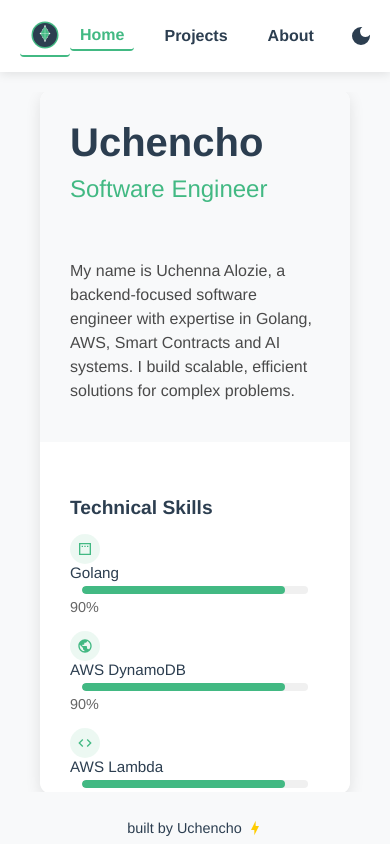
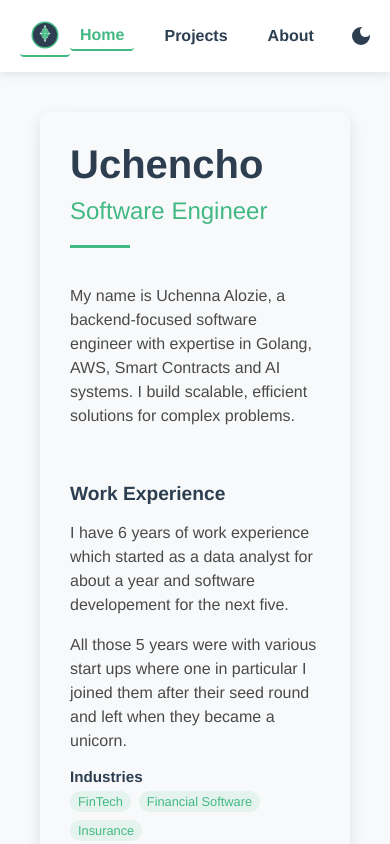
Before and after one commit to Uchencho/web-portfolio, a Vue app: page / in a window 390 px wide. Built offline with nearby package versions, Linux system fonts and the light colour scheme.

Commit message:
fix mobile view

```diff
--- a/src/App.vue
+++ b/src/App.vue
@@ -131,7 +131,7 @@ html, body {
   width: 100%;
   height: 100vh;
   box-sizing: border-box;
-  overflow: hidden;
+  overflow-x: hidden;
 }
 
 *, *:before, *:after {
@@ -143,12 +143,11 @@ html, body {
   -webkit-font-smoothing: antialiased;
   -moz-osx-font-smoothing: grayscale;
   color: #2c3e50;
-  height: 100vh;
+  min-height: 100vh;
   display: flex;
   flex-direction: column;
   width: 100%;
   position: relative;
-  overflow: hidden;
 }
 
 /* Dark mode styles */
@@ -336,7 +335,6 @@ nav a.router-link-exact-active {
   display: flex;
   flex: 1;
   width: 100%;
-  overflow: hidden;
 }
 
 main {
@@ -344,7 +342,6 @@ main {
   width: 100%;
   margin: 0 auto;
   padding: 20px;
-  overflow: auto;
 }
 
 main.full-width {
@@ -381,16 +378,20 @@ footer {
 
   #app {
     overflow: auto;
+    height: auto;
+    min-height: 100vh;
   }
 
   .content-wrapper {
     flex-direction: column;
-    overflow: auto;
+    overflow: visible;
+    height: auto;
   }
 
   main {
     max-width: 100%;
-    overflow: auto;
+    overflow: visible;
+    height: auto;
   }
 
   .logo-text {
--- a/src/views/HomeView.vue
+++ b/src/views/HomeView.vue
@@ -231,8 +231,6 @@ export default {
   justify-content: center;
   align-items: center;
   width: 100%;
-  height: 100%;
-  overflow: hidden;
 }
 
 .portfolio-container {
@@ -460,10 +458,13 @@ h3 {
 @media (max-width: 900px) {
   .portfolio-container {
     flex-direction: column;
+    height: auto;
+    overflow-y: auto;
   }
 
   .summary-section, .skills-section {
     padding: 30px;
+    overflow-y: auto;
   }
 
   .skill-label {
@@ -472,6 +473,16 @@ h3 {
 }
 
 @media (max-width: 600px) {
+  .home {
+    height: auto;
+    overflow-y: auto;
+  }
+
+  .portfolio-container {
+    height: auto;
+    min-height: 100%;
+  }
+
   .skill-item {
     flex-wrap: wrap;
   }
@@ -488,12 +499,11 @@ h3 {
   }
 
   .contact-section {
-    flex-direction: column;
-    gap: 10px;
-  }
-
-  .contact-link {
-    text-align: center;
+    justify-content: center;
+    flex-direction: row;
+    margin-top: 30px;
+    margin-bottom: 15px;
+    gap: 15px;
   }
 }
 
```
